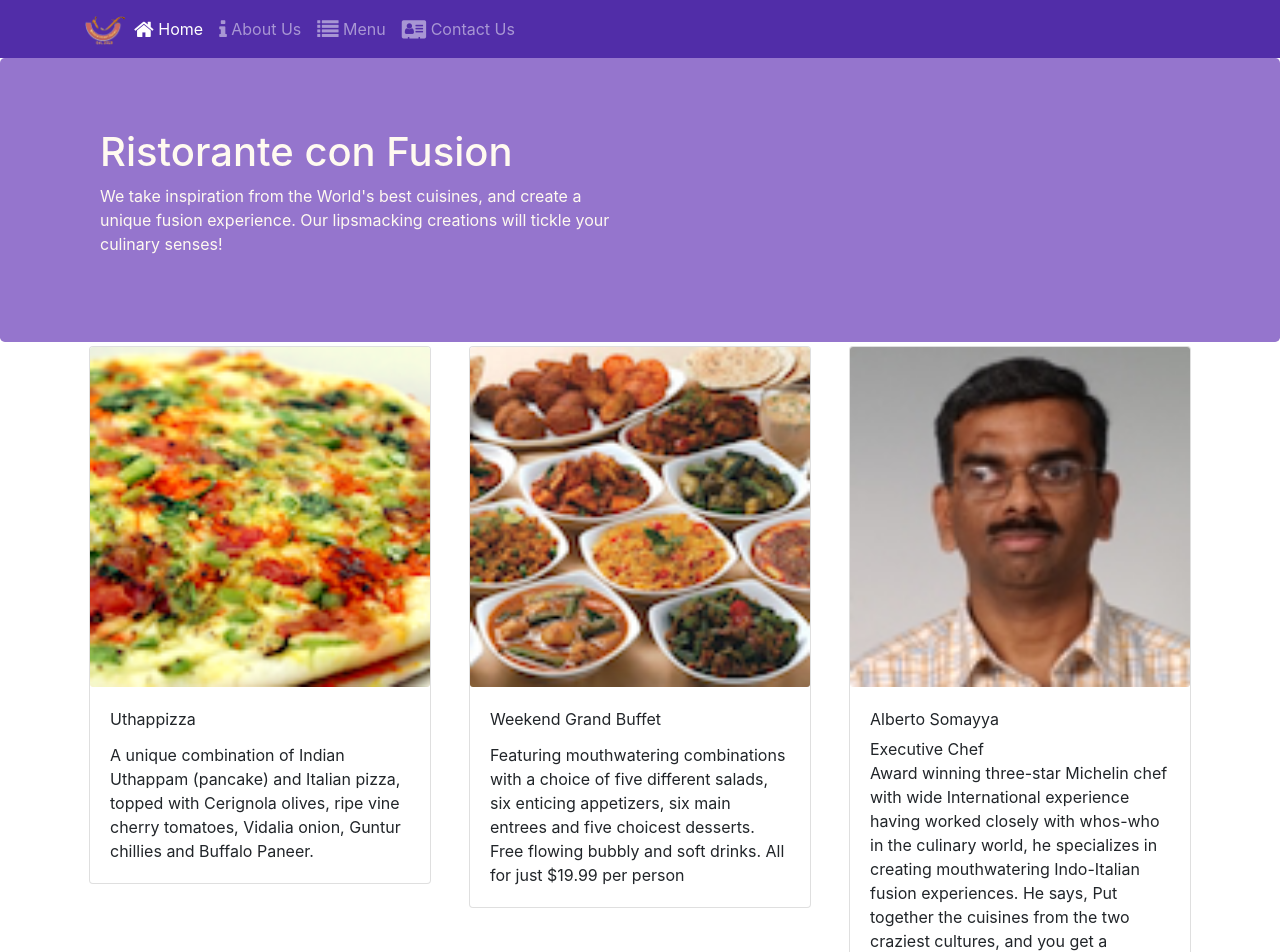
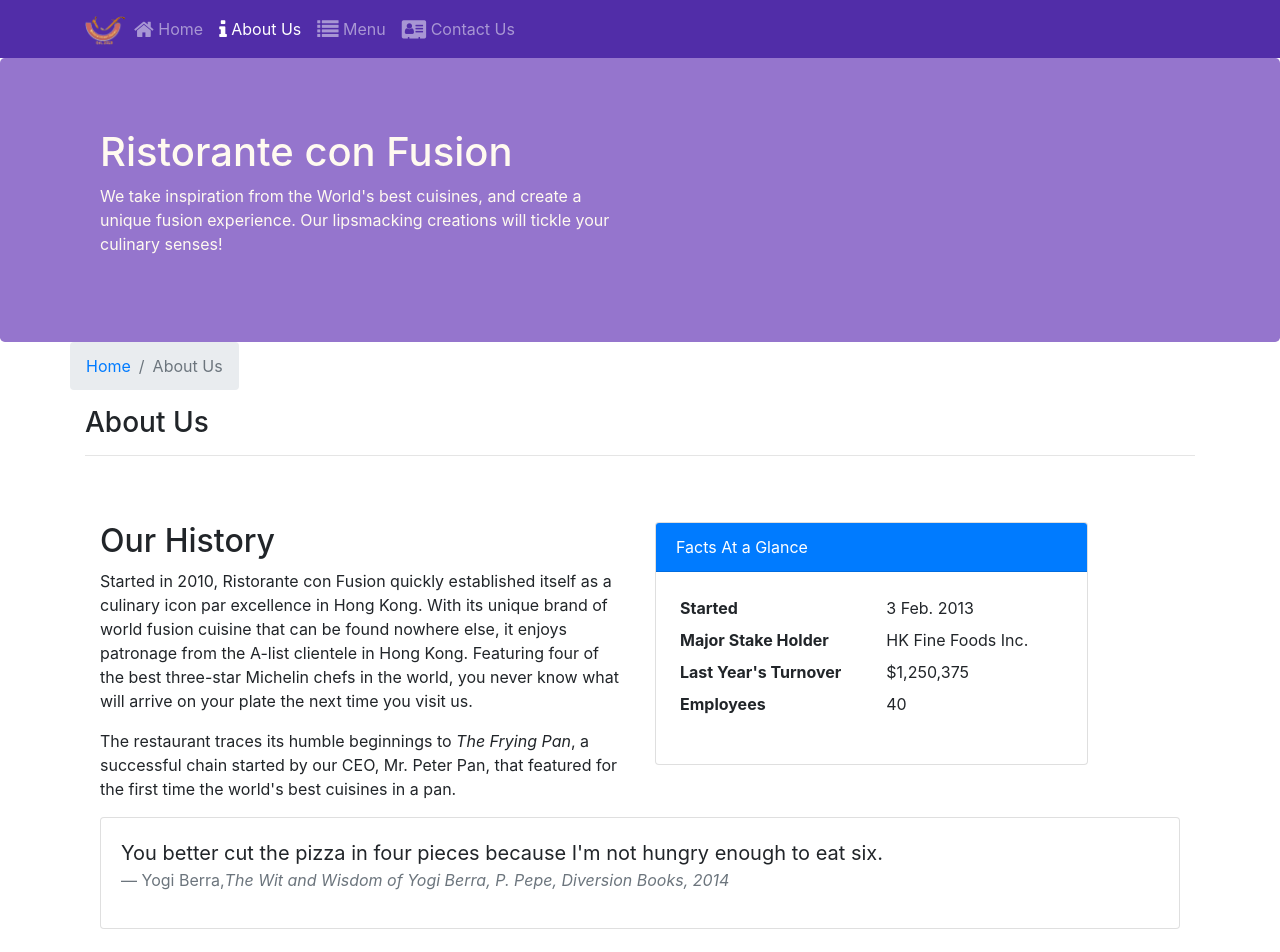
Before and after one commit to simonmontaggioni/Ristorante-Con-Fusion, a React (Create React App) app: page /aboutus in a window 1280 px wide. Before the commit this address led to /home. Shown: the top 952 px of the page. Built offline with nearby package versions, Linux system fonts and the light colour scheme.

Commit message:
feat: Create the AboutComponent and integrate it into the app
  - Create the About component
  - Integrate the About component into the valid routes in the Main
  component.

 * Assignment 2 - Task 1

```diff
--- /dev/null
+++ b/src/components/AboutComponent.js
@@ -0,0 +1,100 @@
+import React from 'react';
+import {
+  Breadcrumb,
+  BreadcrumbItem,
+  Card,
+  CardBody,
+  CardHeader,
+  Media,
+} from 'reactstrap';
+import { Link } from 'react-router-dom';
+
+function About(props) {
+  const leaders = props.leaders.map((leader) => {
+    return <p>Leader {leader.name}</p>;
+  });
+
+  return (
+    <div className='container'>
+      <div className='row'>
+        <Breadcrumb>
+          <BreadcrumbItem>
+            <Link to='/home'>Home</Link>
+          </BreadcrumbItem>
+          <BreadcrumbItem active>About Us</BreadcrumbItem>
+        </Breadcrumb>
+        <div className='col-12'>
+          <h3>About Us</h3>
+          <hr />
+        </div>
+      </div>
+      <div className='row row-content'>
+        <div className='col-12 col-md-6'>
+          <h2>Our History</h2>
+          <p>
+            Started in 2010, Ristorante con Fusion quickly established itself as
+            a culinary icon par excellence in Hong Kong. With its unique brand
+            of world fusion cuisine that can be found nowhere else, it enjoys
+            patronage from the A-list clientele in Hong Kong. Featuring four of
+            the best three-star Michelin chefs in the world, you never know what
+            will arrive on your plate the next time you visit us.
+          </p>
+          <p>
+            The restaurant traces its humble beginnings to{' '}
+            <em>The Frying Pan</em>, a successful chain started by our CEO, Mr.
+            Peter Pan, that featured for the first time the world's best
+            cuisines in a pan.
+          </p>
+        </div>
+        <div className='col-12 col-md-5'>
+          <Card>
+            <CardHeader className='bg-primary text-white'>
+              Facts At a Glance
+            </CardHeader>
+            <CardBody>
+              <dl className='row p-1'>
+                <dt className='col-6'>Started</dt>
+                <dd className='col-6'>3 Feb. 2013</dd>
+                <dt className='col-6'>Major Stake Holder</dt>
+                <dd className='col-6'>HK Fine Foods Inc.</dd>
+                <dt className='col-6'>Last Year's Turnover</dt>
+                <dd className='col-6'>$1,250,375</dd>
+                <dt className='col-6'>Employees</dt>
+                <dd className='col-6'>40</dd>
+              </dl>
+            </CardBody>
+          </Card>
+        </div>
+        <div className='col-12'>
+          <Card>
+            <CardBody className='bg-faded'>
+              <blockquote className='blockquote'>
+                <p className='mb-0'>
+                  You better cut the pizza in four pieces because I'm not hungry
+                  enough to eat six.
+                </p>
+                <footer className='blockquote-footer'>
+                  Yogi Berra,
+                  <cite title='Source Title'>
+                    The Wit and Wisdom of Yogi Berra, P. Pepe, Diversion Books,
+                    2014
+                  </cite>
+                </footer>
+              </blockquote>
+            </CardBody>
+          </Card>
+        </div>
+      </div>
+      <div className='row row-content'>
+        <div className='col-12'>
+          <h2>Corporate Leadership</h2>
+        </div>
+        <div className='col-12'>
+          <Media list>{leaders}</Media>
+        </div>
+      </div>
+    </div>
+  );
+}
+
+export default About;
--- a/src/components/MainComponent.js
+++ b/src/components/MainComponent.js
@@ -5,6 +5,7 @@
 import Menu from './MenuComponent';
 import DishDetail from './DishDetailComponent';
 import Contact from './ContactComponent';
+import About from './AboutComponent';
 import Footer from './FooterComponent';
 import { DISHES } from '../shared/dishes';
 import { COMMENTS } from '../shared/comments';
@@ -59,6 +60,11 @@
           />
           <Route path='/menu/:dishId' component={DishWithId} />
           <Route exact path='/contactus' component={Contact} />
+          <Route
+            exact
+            path='/aboutus'
+            component={() => <About leaders={this.state.leaders} />}
+          />
           <Redirect to='/home' />
         </Switch>
         <Footer />
```
